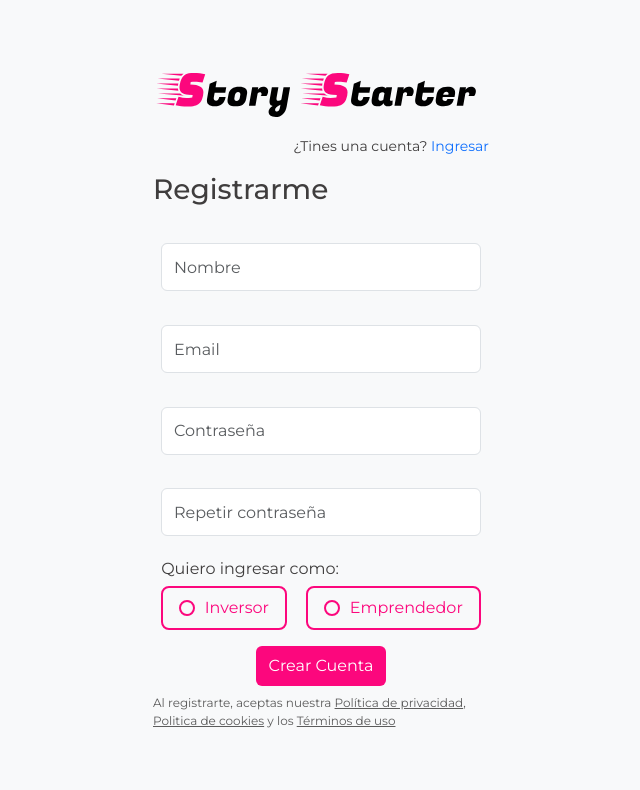
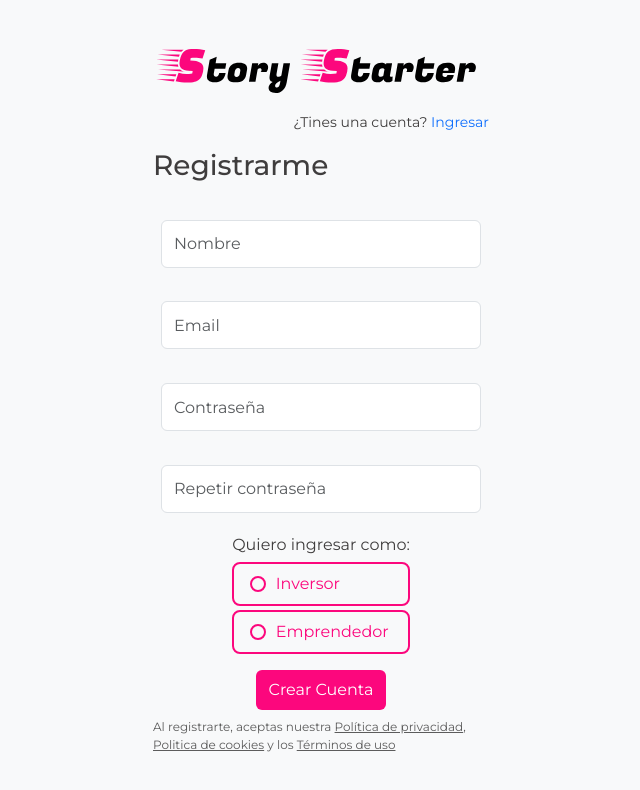
Before and after one commit to No-Country-simulation/c17-22-n-node-react, a React (Vite) app: page /register in a window 1280 px wide. Shown: the top 790 px of the page, without its empty margins (319-959 px from the left). Built offline with nearby package versions, Linux system fonts and the light colour scheme.

Commit message:
ban users
No se si el ban users funciona bien pero en teoria deberia andar

```diff
--- a/src/Components/DashboardAdmin/DashboardAdmin.jsx
+++ b/src/Components/DashboardAdmin/DashboardAdmin.jsx
@@ -2,8 +2,9 @@ import { projects } from "../../assets/BDdemo/projects";
 import { useState } from "react";
 import "./dashboardAdmin.css";
 import { Link } from "react-router-dom";
-import { useDispatch } from "react-redux";
+import { useDispatch, useSelector } from "react-redux";
 import { deleteProject } from "../../redux/actions/projectActions";
+import { updateUser } from "../../redux/actions/userActions";
 
 const DashboardAdmin = () => {
   const [selectedProjectId, setSelectedProjectId] = useState(null);
@@ -21,11 +22,17 @@ const DashboardAdmin = () => {
       .catch((err) => console.error("No se pudo borrar el proyecto", err));
   };
 
-  const handleBanUser = (id) => {
-    console.log(id);
-    // aca se pondria la logica para banear al usuario
+  const HandleBanUser = (id) => {
+    const user = useSelector((state) =>
+      state.users.find((u) => u.userId === id)
+    );
+
+    const banUser = { ...user, baned: true }
+
+    dispatch(updateUser(banUser));
   };
 
+  // Añadir que se puedan agregar categorias y subcategorias
   return (
     <div className="containerDashboard">
       <h1>Dashboard Admin</h1>
@@ -36,7 +43,7 @@ const DashboardAdmin = () => {
             <h2>{project.user.name}</h2>
             <button
               className="btn btn-danger"
-              onClick={() => handleBanUser(project.id)}
+              onClick={() => HandleBanUser(project.user.id)}
             >
               Banear
             </button>
--- a/src/Components/RegisterForm/registerForm.css
+++ b/src/Components/RegisterForm/registerForm.css
@@ -30,7 +30,8 @@
 
 .toggle-radio-toa {
   display: flex;
-  gap: 1.2rem;
+  flex-direction: column;
+  gap: .2rem;
   margin-bottom: 0.5rem;
 }
 
```
